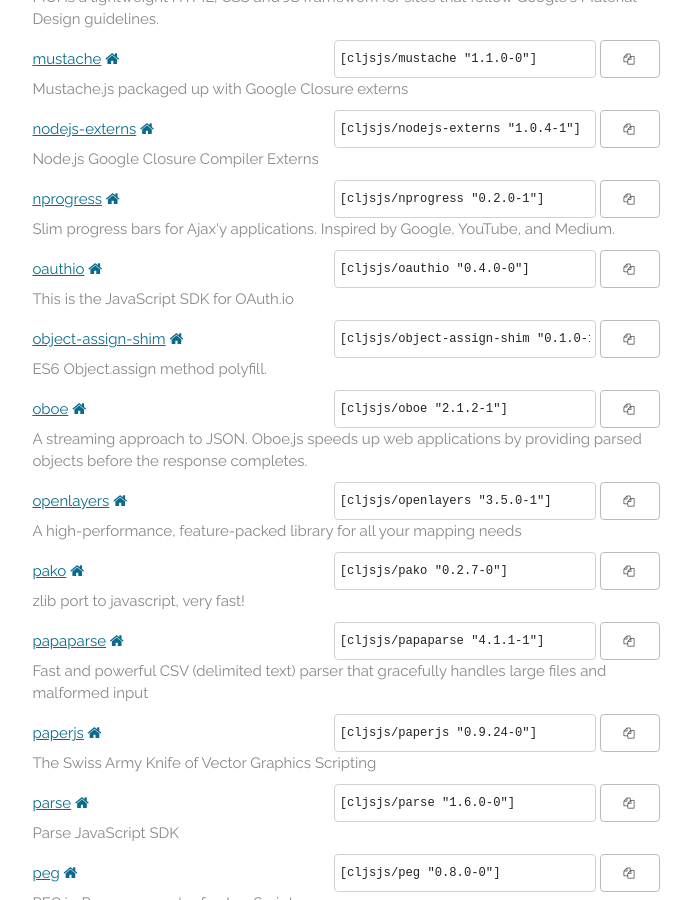
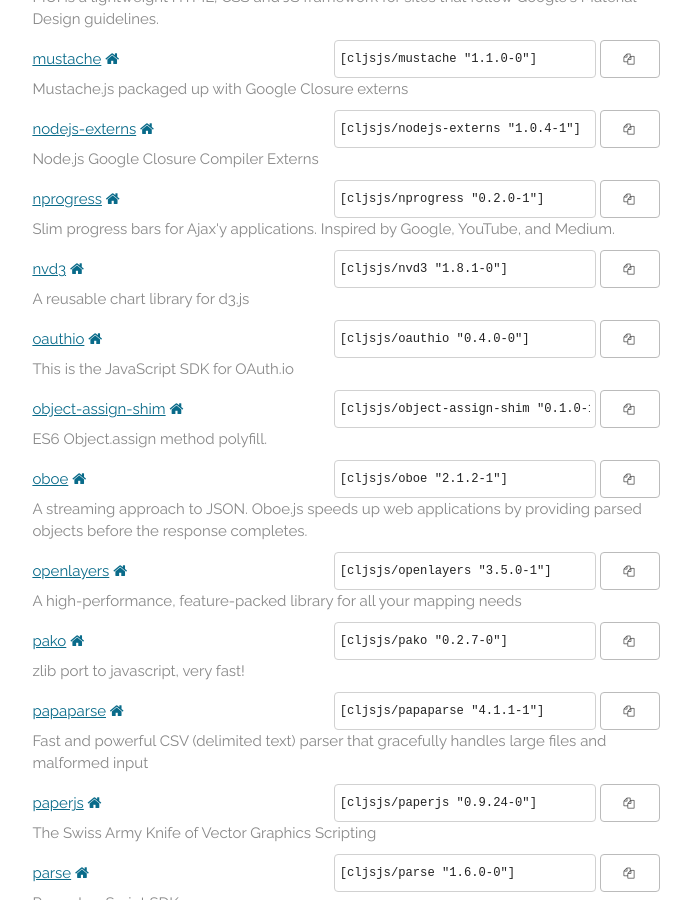
Before and after one commit to cljsjs/cljsjs.github.io, a Jekyll site: the page built from index.markdown, in a window 1280 px wide and 900 px high, scrolled down 5866 px. Shown: the whole window, without its empty margins (294-985 px from the left). Built offline with Jekyll 4.4.1, drawn with Linux system fonts in a browser that asks for light colours; nearby versions of some CDN libraries; comment, search, counter and statistics services are not loaded.

Commit message:
Automatic update

```diff
--- a/_includes/packages.html
+++ b/_includes/packages.html
@@ -618,6 +618,15 @@
     <p class="description">Slim progress bars for Ajax&#39;y applications. Inspired by Google, YouTube, and Medium.</p>
   </li>
   <li>
+    <a href="https://clojars.org/cljsjs/nvd3">nvd3</a>
+    <a href="http://nvd3.org" target="new"><i class="fa fa-home"></i></a>
+    <span class="clojars">
+      <input type="text" value='[cljsjs/nvd3 "1.8.1-0"]'/>
+      <button data-clipboard-text='[cljsjs/nvd3 "1.8.1-0"]'><i class="fa fa-copy"></i></button>
+    </span>
+    <p class="description">A reusable chart library for d3.js</p>
+  </li>
+  <li>
     <a href="https://clojars.org/cljsjs/oauthio">oauthio</a>
     <a href="https://oauth.io" target="new"><i class="fa fa-home"></i></a>
     <span class="clojars">
```
